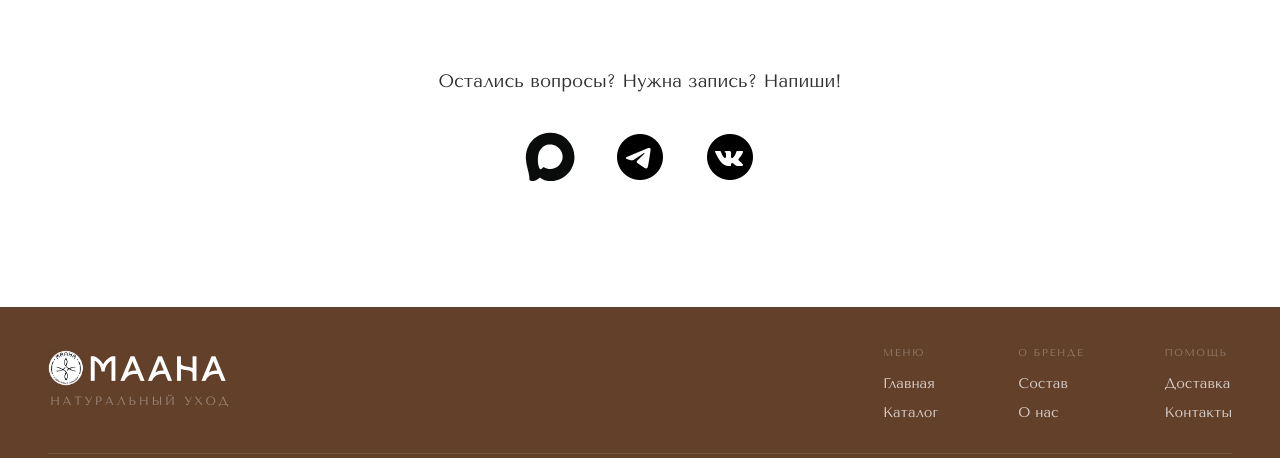
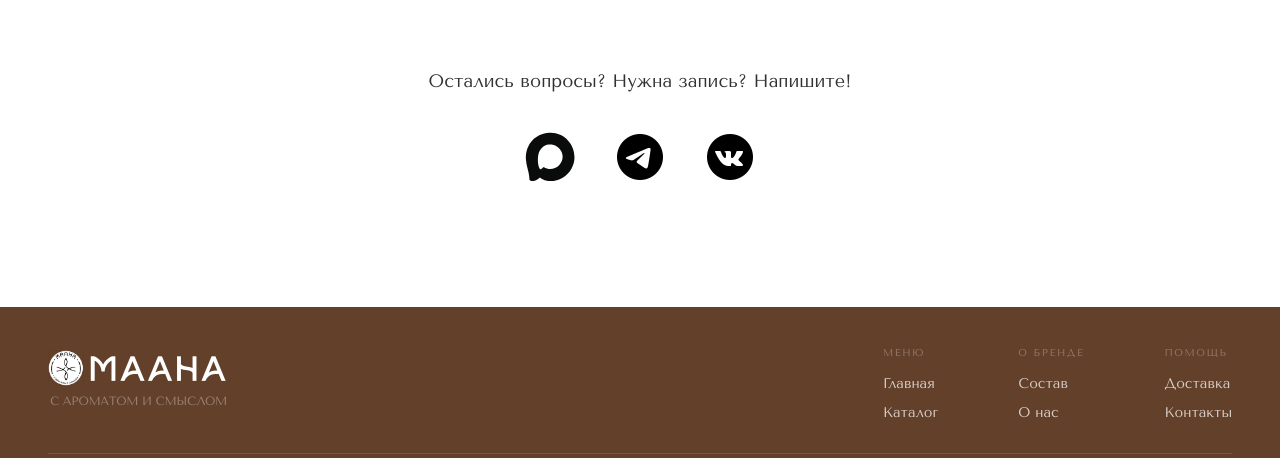
Before and after one commit to KiraProsto/maana, a Next.js app: page / in a window 1280 px wide. Shown: the part 4332-4790 px from the top of the page. Built offline with nearby package versions, Linux system fonts and the light colour scheme.

Commit message:
cosmetic UI fixes

```diff
--- a/app/components/Footer.module.css
+++ b/app/components/Footer.module.css
@@ -45,7 +45,7 @@
 .footerTagline {
   font-size: 12px;
   color: rgba(255, 255, 255, 0.35);
-  letter-spacing: 2.5px;
+  letter-spacing: -0.4px;
   text-transform: uppercase;
   padding-left: 2px;
 }
--- a/app/components/Footer.tsx
+++ b/app/components/Footer.tsx
@@ -18,7 +18,7 @@ export default function Footer() {
             />
             <div className={styles.footerLogoText}>MAAHA</div>
           </div>
-          <div className={styles.footerTagline}>натуральный уход</div>
+          <div className={styles.footerTagline}>с ароматом и смыслом</div>
         </div>
 
         {/* НАВИГАЦИЯ */}
--- a/app/components/main/Contacts.tsx
+++ b/app/components/main/Contacts.tsx
@@ -32,7 +32,7 @@ export default function Contacts() {
       </div>
 
       <p className={styles.contactsSubtitle}>
-        Остались вопросы? Нужна запись? Напиши!
+        Остались вопросы? Нужна запись? Напишите!
       </p>
 
       {/* Социальные ссылки */}
```
